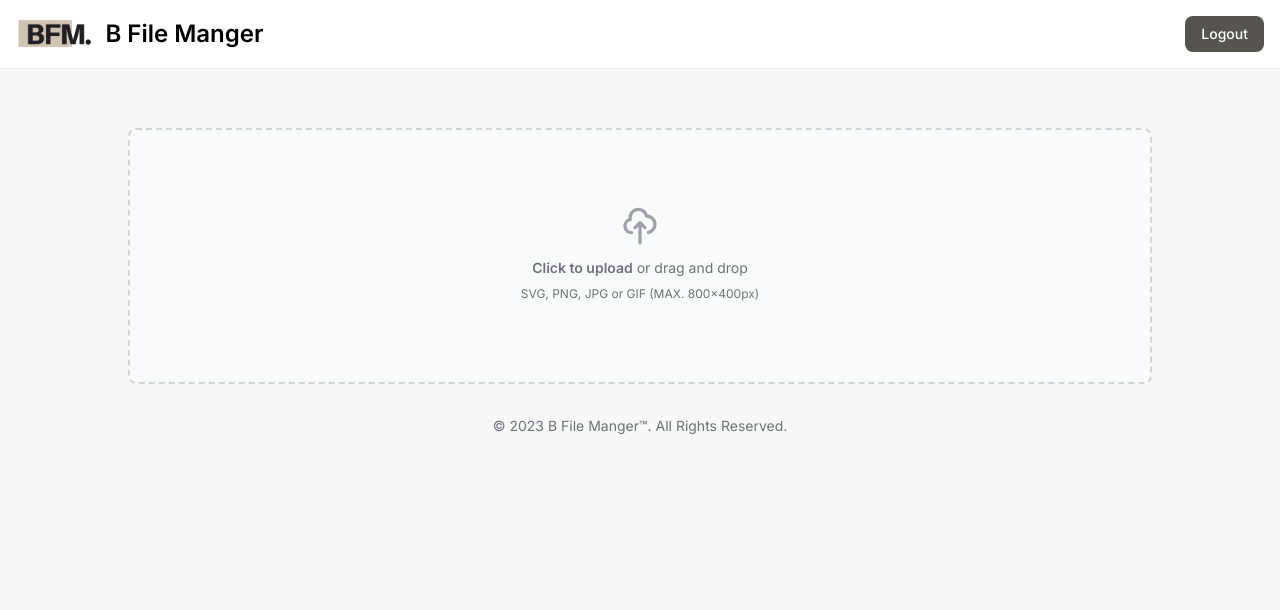
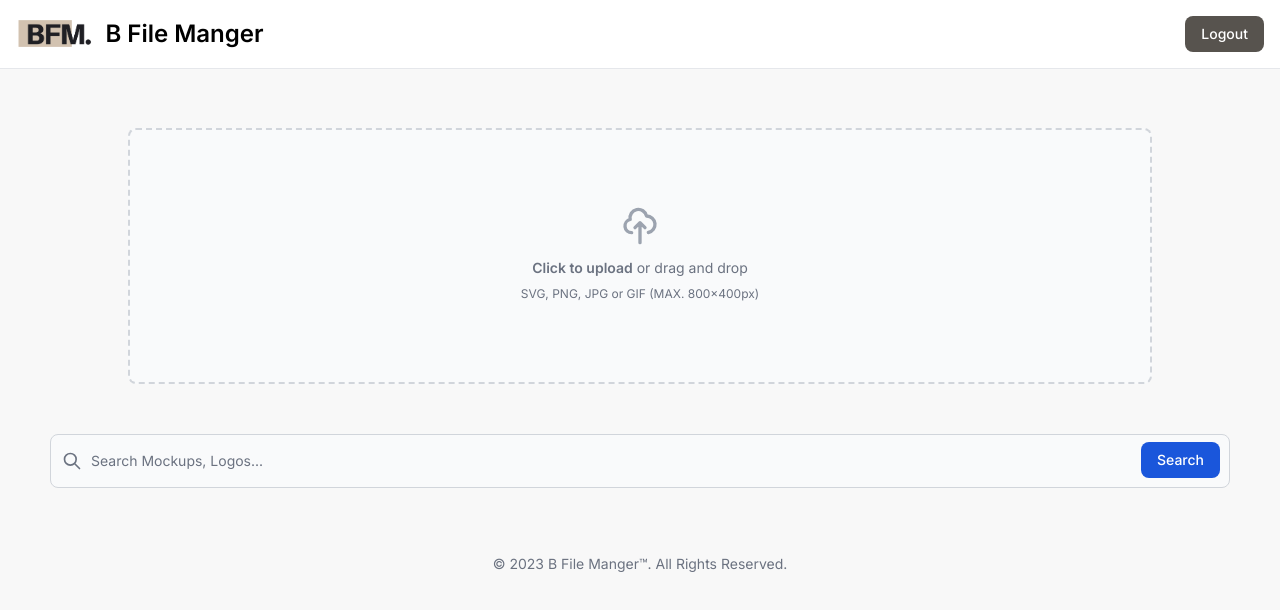
Before and after one commit to C7-BaraaAlhaddar/File_Manager, a Next.js app in the folder file_manger/: page /home in a window 1280 px wide. Shown: the top 610 px of the page. Built offline with nearby package versions, Linux system fonts and the light colour scheme; sample sign-in values are in the browser's storage.

Commit message:
create a store when registering

```diff
--- a/file_manger/app/components/RegisterForm/index.jsx
+++ b/file_manger/app/components/RegisterForm/index.jsx
@@ -3,6 +3,7 @@ import "./style.scss";
 import Link from "next/link";
 import { useRouter } from "next/navigation";
 import { auth, createUserWithEmailAndPassword } from "../firebaseConfig";
+import { addDoc, collection, db } from "../firebaseConfig";
 
 export default function RegisterForm() {
   const [email, setEmail] = useState("");
@@ -11,13 +12,26 @@ export default function RegisterForm() {
   const [lastName, setLastName] = useState("");
 
   const navigate = useRouter();
-  const registerHandler = (e) => {
+  const registerHandler = async (e) => {
     e.preventDefault();
     createUserWithEmailAndPassword(auth, email, password)
-      .then((userCredential) => {
+      .then(async (userCredential) => {
         // Signed in
         const user = userCredential.user;
         console.log(user);
+        try {
+          const docRef = await addDoc(collection(db, "users"), {
+            first: firstName,
+            last: lastName,
+            uid: user.uid,
+            images: [],
+            videos: [],
+          });
+
+          console.log("Document written with ID: ", docRef.id);
+        } catch (e) {
+          console.error("Error adding document: ", e);
+        }
         setEmail("");
         setPassword("");
         setFirstName("");
--- /dev/null
+++ b/file_manger/app/components/UploadBox/index.jsx
@@ -0,0 +1,38 @@
+import React from "react";
+
+export default function UploadBox() {
+  return (
+    <div className="flex items-center justify-center w-4/5">
+      <label
+        htmlFor="dropzone-file"
+        className="flex flex-col items-center justify-center w-full h-64 border-2 border-gray-300 border-dashed rounded-lg cursor-pointer bg-gray-50 dark:hover:bg-bray-800 dark:bg-gray-700 hover:bg-gray-100 dark:border-gray-600 dark:hover:border-gray-500 dark:hover:bg-gray-600"
+      >
+        <div className="flex flex-col items-center justify-center pt-5 pb-6">
+          <svg
+            aria-hidden="true"
+            className="w-10 h-10 mb-3 text-gray-400"
+            fill="none"
+            stroke="currentColor"
+            viewBox="0 0 24 24"
+            xmlns="http://www.w3.org/2000/svg"
+          >
+            <path
+              strokeLinecap="round"
+              strokeLinejoin="round"
+              strokeWidth="2"
+              d="M7 16a4 4 0 01-.88-7.903A5 5 0 1115.9 6L16 6a5 5 0 011 9.9M15 13l-3-3m0 0l-3 3m3-3v12"
+            ></path>
+          </svg>
+          <p className="mb-2 text-sm text-gray-500 dark:text-gray-400">
+            <span className="font-semibold">Click to upload</span> or drag and
+            drop
+          </p>
+          <p className="text-xs text-gray-500 dark:text-gray-400">
+            SVG, PNG, JPG or GIF (MAX. 800x400px)
+          </p>
+        </div>
+        <input id="dropzone-file" type="file" class="hidden" />
+      </label>
+    </div>
+  );
+}
--- a/file_manger/app/components/firebaseConfig.js
+++ b/file_manger/app/components/firebaseConfig.js
@@ -6,7 +6,7 @@ import {
   createUserWithEmailAndPassword,
   signInWithEmailAndPassword,
 } from "firebase/auth";
-import { getDatabase } from "firebase/database";
+import { getFirestore, collection, addDoc } from "firebase/firestore";
 import { getStorage } from "firebase/storage";
 
 // TODO: Add SDKs for Firebase products that you want to use
@@ -23,20 +23,21 @@ const firebaseConfig = {
   appId: "1:425743855772:web:24df5ff3c182c83e50bd59",
   measurementId: "G-6T6WKGQJ8Z",
   databaseURL: "https://file-manger-514ef.firebaseio.com",
-  storageBucket: "gs://file-manger-514ef.appspot.com/",
 };
 
 // Initialize Firebase
 const app = initializeApp(firebaseConfig);
 const analytics = getAnalytics(app);
 const auth = getAuth(app);
-const database = getDatabase(app);
+const db = getFirestore(app);
 const storage = getStorage(app);
 
 export {
   auth,
   createUserWithEmailAndPassword,
   signInWithEmailAndPassword,
-  database,
+  db,
   storage,
+  collection,
+  addDoc,
 };
--- a/file_manger/app/home/page.jsx
+++ b/file_manger/app/home/page.jsx
@@ -3,6 +3,7 @@
 import React, { useEffect } from "react";
 import { useRouter } from "next/navigation";
 import NavBar from "../components/NavBar";
+import UploadBox from "../components/UploadBox";
 
 function HomePage() {
   const navigate = useRouter();
@@ -14,39 +15,53 @@ function HomePage() {
     <>
       <NavBar />
       <div className="home-page mt-32">
-        <div class="flex items-center justify-center w-4/5">
+        <UploadBox />
+      </div>
+      <form
+        onSubmit={(e) => {
+          e.preventDefault();
+          addDataTest();
+        }}
+      >
         <label
-            for="dropzone-file"
-            class="flex flex-col items-center justify-center w-full h-64 border-2 border-gray-300 border-dashed rounded-lg cursor-pointer bg-gray-50 dark:hover:bg-bray-800 dark:bg-gray-700 hover:bg-gray-100 dark:border-gray-600 dark:hover:border-gray-500 dark:hover:bg-gray-600"
+          htmlFor="default-search"
+          className="mb-2 text-sm font-medium text-gray-900 sr-only dark:text-white"
         >
-            <div class="flex flex-col items-center justify-center pt-5 pb-6">
+          Search
+        </label>
+        <div className="relative">
+          <div className="absolute inset-y-0 left-0 flex items-center pl-3 pointer-events-none">
             <svg
               aria-hidden="true"
-                class="w-10 h-10 mb-3 text-gray-400"
+              className="w-5 h-5 text-gray-500 dark:text-gray-400"
               fill="none"
               stroke="currentColor"
               viewBox="0 0 24 24"
               xmlns="http://www.w3.org/2000/svg"
             >
               <path
-                  stroke-linecap="round"
-                  stroke-linejoin="round"
-                  stroke-width="2"
-                  d="M7 16a4 4 0 01-.88-7.903A5 5 0 1115.9 6L16 6a5 5 0 011 9.9M15 13l-3-3m0 0l-3 3m3-3v12"
+                strokeLinecap="round"
+                strokeLinejoin="round"
+                strokeWidth="2"
+                d="M21 21l-6-6m2-5a7 7 0 11-14 0 7 7 0 0114 0z"
               ></path>
             </svg>
-              <p class="mb-2 text-sm text-gray-500 dark:text-gray-400">
-                <span class="font-semibold">Click to upload</span> or drag and
-                drop
-              </p>
-              <p class="text-xs text-gray-500 dark:text-gray-400">
-                SVG, PNG, JPG or GIF (MAX. 800x400px)
-              </p>
           </div>
-            <input id="dropzone-file" type="file" class="hidden" />
-          </label>
+          <input
+            type="search"
+            id="default-search"
+            className="block w-full p-4 pl-10 text-sm text-gray-900 border border-gray-300 rounded-lg bg-gray-50 focus:ring-blue-500 focus:border-blue-500 dark:bg-gray-700 dark:border-gray-600 dark:placeholder-gray-400 dark:text-white dark:focus:ring-blue-500 dark:focus:border-blue-500"
+            placeholder="Search Mockups, Logos..."
+            required
+          />
+          <button
+            type="submit"
+            className="text-white absolute right-2.5 bottom-2.5 bg-blue-700 hover:bg-blue-800 focus:ring-4 focus:outline-none focus:ring-blue-300 font-medium rounded-lg text-sm px-4 py-2 dark:bg-blue-600 dark:hover:bg-blue-700 dark:focus:ring-blue-800"
+          >
+            Search
+          </button>
         </div>
-      </div>
+      </form>
     </>
   );
 }
--- a/file_manger/app/login/page.jsx
+++ b/file_manger/app/login/page.jsx
@@ -2,7 +2,6 @@
 
 import React from "react";
 import LoginForm from "../components/LoginForm";
-import NavBar from "../components/NavBar";
 
 function LoginPage() {
   return (
--- a/file_manger/app/register/page.jsx
+++ b/file_manger/app/register/page.jsx
@@ -2,7 +2,6 @@
 
 import React from "react";
 import RegisterForm from "../components/RegisterForm";
-import NavBar from "../components/NavBar";
 
 function RegisterPage() {
   return (
```
Lines whose indentation alone changed are shown as unchanged.
